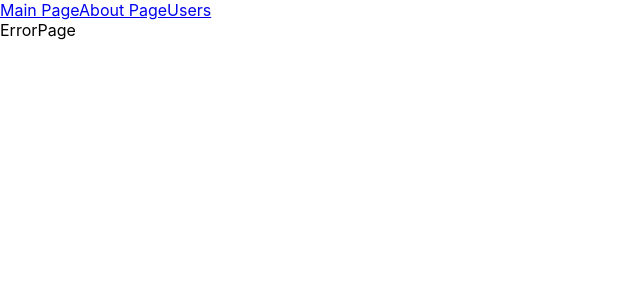
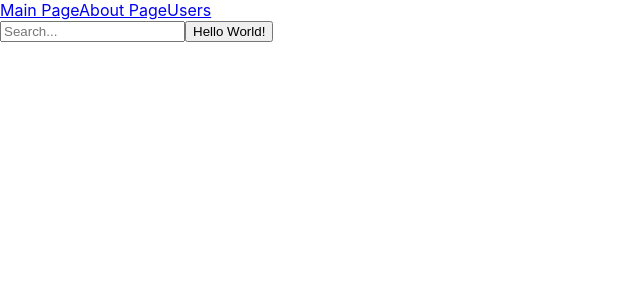
Before and after one commit to Doommez/jest-test, a React (Create React App) app in the folder react_test/: page /hello in a window 1280 px wide. Shown: the top 300 px of the page, without its empty margins (0-640 px from the left). Built offline with nearby package versions, Linux system fonts and the light colour scheme.

Commit message:
add first e2e test

```diff
--- a/react_test/package.json
+++ b/react_test/package.json
@@ -19,7 +19,8 @@
     "build": "react-scripts build",
     "test": "react-scripts test",
     "eject": "react-scripts eject",
-    "wdio": "wdio run wdio.conf.js"
+    "wdio": "wdio run wdio.conf.js",
+    "test:e2e": "npx wdio run ./wdio.conf.js"
   },
   "eslintConfig": {
     "extends": [
--- /dev/null
+++ b/react_test/src/pages/HelloWorld.js
@@ -0,0 +1,20 @@
+import React from 'react';
+
+const HelloWorld = () => {
+    const [value, setValue] = React.useState('');
+    const [visible, setVisible] = React.useState(false);
+
+    const toggele  = ()=>value === 'hello'&&setVisible((prev)=>!prev);
+    const onChange = e => setValue(e.target.value);
+    return(
+        <div>
+            <input id={'search'} type='text' placeholder={'Search...'} onChange={onChange} value={value} />
+            <button onClick={toggele} id={"toggle"}>
+                Hello World!
+            </button>
+            {visible&&<h1 id="hello">Hello World</h1>}
+        </div>
+    )
+}
+
+export default HelloWorld;
--- a/react_test/src/router/AppRouter.js
+++ b/react_test/src/router/AppRouter.js
@@ -5,6 +5,7 @@ import UsersDetailsPage from "../pages/UsersDetailsPage";
 import AboutPage from "../pages/AboutPage";
 import ErrorPage from "src/pages/ErrorPage";
 import Users from "src/users/Users";
+import HelloWorld from "../pages/HelloWorld";
 
 const AppRouter = () => {
   return (
@@ -14,6 +15,7 @@ const AppRouter = () => {
       <Route path="/users" element={<Users />} />
       <Route path="/users/:id" element={<UsersDetailsPage />} />
       <Route path="/*" element={<ErrorPage />} />
+      <Route path={'/hello'} element={<HelloWorld />} />
     </Routes>
   );
 };
```
Also changed, not shown: react_test/tests/pages/hello.page.js (added, +29 -0 lines), react_test/tests/pages/page.js (+1 -1 lines), 1 other file (tests, documents, lock files or other folders).
